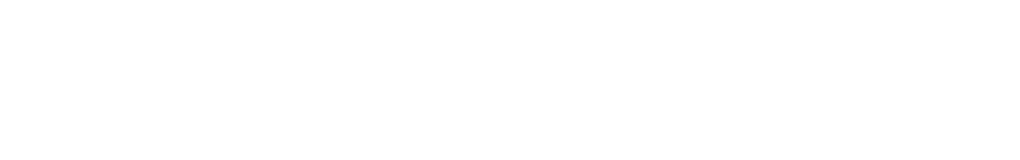
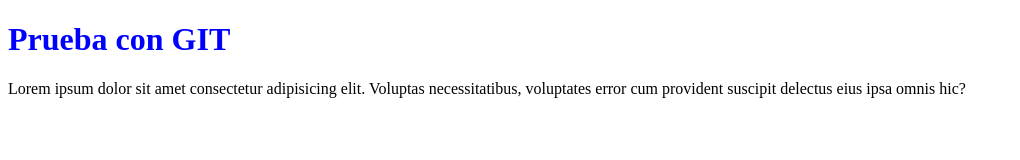
Before and after one commit to WilliamPS87/Pruebas-Codo-Python, a plain HTML site: page index.html in a window 1280 px wide. Shown: the whole page, without its empty margins (0-1020 px from the left). Drawn offline with Linux system fonts and the light colour scheme.

Commit message:
prueba 01 - se agregan más datos

```diff
--- a/index.html
+++ b/index.html
@@ -1,12 +1,19 @@
 <!DOCTYPE html>
 <html lang="en">
+
 <head>
     <meta charset="UTF-8">
     <meta http-equiv="X-UA-Compatible" content="IE=edge">
     <meta name="viewport" content="width=device-width, initial-scale=1.0">
     <title>Pruebas</title>
+    <link rel="stylesheet" href="style.css">
 </head>
+
 <body>
+    <h1>Prueba con GIT</h1>
+    <p>Lorem ipsum dolor sit amet consectetur adipisicing elit. Voluptas necessitatibus, voluptates error cum provident
+        suscipit delectus eius ipsa omnis hic?</p>
     <script src="app.js"></script>
 </body>
+
 </html>
--- /dev/null
+++ b/style.css
@@ -0,0 +1,3 @@
+h1 {
+    color: blue;
+}
```
